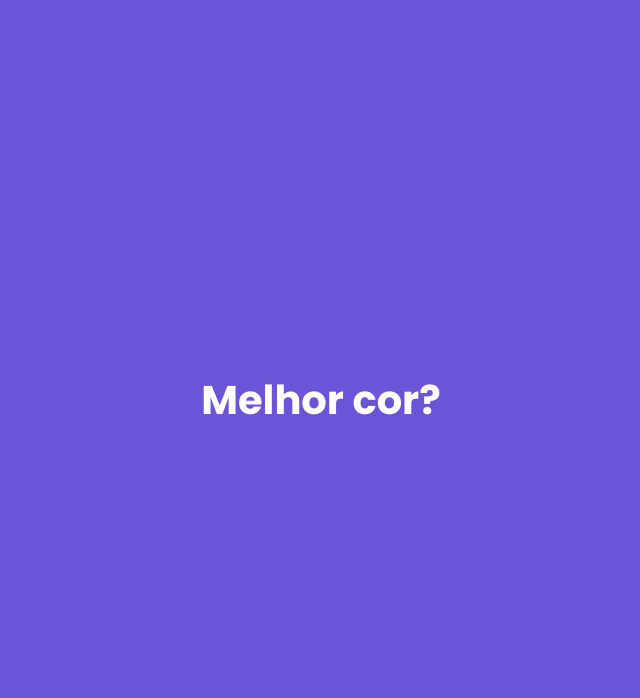
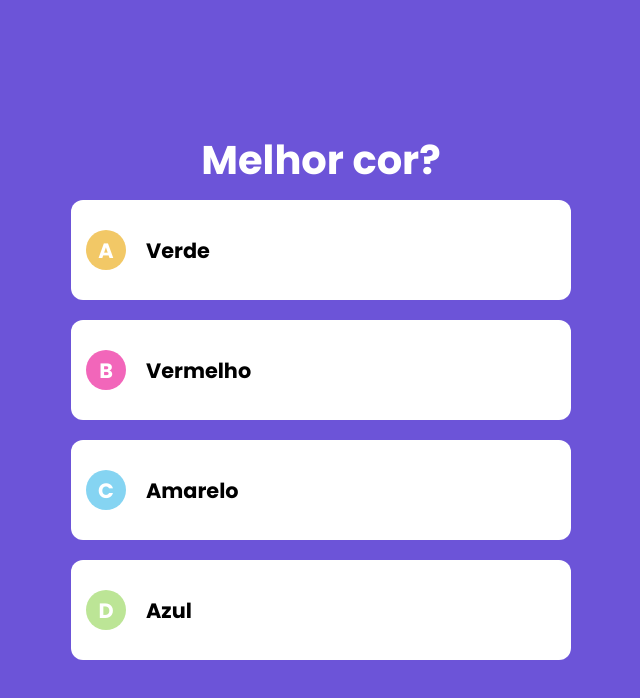
Before and after one commit to jmarc00s/quiz, a Next.js app: page / in a window 1280 px wide. Shown: the top 698 px of the page, without its empty margins (319-959 px from the left). Built offline with nearby package versions, Linux system fonts and the light colour scheme.

Commit message:
Criando componente de resposta

```diff
--- a/src/components/Enunciado.tsx
+++ b/src/components/Enunciado.tsx
@@ -1,5 +1,5 @@
 import React from "react";
-import styles from "../styles/Enunciado.module.css";
+import styles from "./Enunciado.module.css";
 
 interface EnunciadoProps {
   texto: string;
--- a/src/styles/Questao.module.css
+++ b/src/components/Questao.module.css
@@ -1,4 +1,6 @@
 .questao {
   display: flex;
   flex-direction: column;
+  align-items: center;
+  justify-content: center;
 }
--- a/src/components/Questao.tsx
+++ b/src/components/Questao.tsx
@@ -1,16 +1,35 @@
 import React from "react";
 import QuestaoModel from "../model/questao";
-import styles from "../styles/Questao.module.css";
+import styles from "./Questao.module.css";
 import Enunciado from "./Enunciado";
+import Resposta from "./Resposta";
+
+const letras = [
+  { valor: "A", cor: "#f2c866" },
+  { valor: "B", cor: "#f266ba" },
+  { valor: "C", cor: "#85d4f2" },
+  { valor: "D", cor: "#bce596" },
+];
 
 interface QuestaoProps {
   valor: QuestaoModel;
+  aoResponder: (indice: number) => void;
 }
 
-const Questao = ({ valor: questao }: QuestaoProps) => {
+const Questao = ({ valor: questao, aoResponder }: QuestaoProps) => {
   return (
     <div className={styles.questao}>
       <Enunciado texto={questao.enunciado} />
+      {questao?.respostas?.map((resposta, i) => (
+        <Resposta
+          key={i}
+          valor={resposta}
+          indice={i}
+          letra={letras[i].valor}
+          corFundoLetra={letras[i].cor}
+          aoResponder={aoResponder}
+        />
+      ))}
     </div>
   );
 };
--- /dev/null
+++ b/src/components/Resposta.module.css
@@ -0,0 +1,70 @@
+.resposta {
+  display: flex;
+  height: 100px;
+  margin: 10px;
+  width: 80%;
+  min-width: 500px;
+}
+
+.conteudoResposta {
+  position: relative;
+  display: flex;
+  flex: 1;
+}
+
+.letra {
+  display: flex;
+  align-items: center;
+  justify-content: center;
+  height: 40px;
+  width: 40px;
+  border-radius: 50%;
+  font-size: 1.3rem;
+  font-weight: 700;
+  margin-right: 20px;
+  color: #fff;
+}
+
+.valor {
+  font-size: 1.3rem;
+  font-weight: 700;
+}
+
+.frente,
+.verso {
+  display: flex;
+  height: 100%;
+  width: 100%;
+  position: absolute;
+  cursor: pointer;
+}
+
+.frente {
+  align-items: center;
+  border-radius: 12px;
+  padding: 15px;
+  color: #000;
+  background-color: #fff;
+}
+
+.verso > div {
+  display: flex;
+  flex-direction: column;
+  justify-content: center;
+  align-items: center;
+  flex: 1;
+  border-radius: 12px;
+}
+
+.certa {
+  background-color: #2baa6d;
+}
+
+.errada {
+  background-color: #e44e4c;
+}
+
+.certa .valor,
+.errada .valor {
+  font-size: 1.5rem;
+}
--- /dev/null
+++ b/src/components/Resposta.tsx
@@ -0,0 +1,53 @@
+import React from "react";
+import RespostaModel from "../model/resposta";
+import styles from "./Resposta.module.css";
+
+interface RespostaProps {
+  valor: RespostaModel;
+  indice: number;
+  letra: string;
+  corFundoLetra: string;
+  aoResponder: (indice: number) => void;
+}
+
+const Resposta = ({
+  letra,
+  valor: resposta,
+  corFundoLetra,
+  aoResponder,
+  indice,
+}: RespostaProps) => {
+  return (
+    <div className={styles.resposta} onClick={() => aoResponder(indice)}>
+      <div className={styles.conteudoResposta}>
+        {!resposta.revelada ? (
+          <div className={styles.frente}>
+            <div
+              className={styles.letra}
+              style={{ backgroundColor: corFundoLetra }}
+            >
+              {letra}
+            </div>
+            <div className={styles.valor}>{resposta.valor}</div>
+          </div>
+        ) : (
+          <div className={styles.verso}>
+            {resposta.certa ? (
+              <div className={styles.certa}>
+                <div>A resposta certa é ...</div>
+                <div className={styles.valor}>{resposta.valor}</div>
+              </div>
+            ) : (
+              <div className={styles.errada}>
+                <div>A resposta informada está errada ...</div>
+                <div className={styles.valor}>{resposta.valor}</div>
+              </div>
+            )}
+          </div>
+        )}
+      </div>
+    </div>
+  );
+};
+
+export default Resposta;
--- a/src/pages/index.tsx
+++ b/src/pages/index.tsx
@@ -1,20 +1,27 @@
 import type { NextPage } from "next";
+import React from "react";
 import Questao from "../components/Questao";
 import QuestaoModel from "../model/questao";
 import RespostaModel from "../model/resposta";
 import styles from "../styles/Home.module.css";
 
+const QUESTAO_MOCK = new QuestaoModel(1, "Melhor cor?", [
+  RespostaModel.errada("Verde"),
+  RespostaModel.errada("Vermelho"),
+  RespostaModel.errada("Amarelo"),
+  RespostaModel.certa("Azul"),
+]);
+
 const Home: NextPage = () => {
-  const questaoTeste = new QuestaoModel(1, "Melhor cor?", [
-    RespostaModel.errada("Verde"),
-    RespostaModel.errada("Verde"),
-    RespostaModel.errada("Verde"),
-    RespostaModel.certa("Azul"),
-  ]);
+  const [questao, setQuestao] = React.useState(QUESTAO_MOCK);
+
+  function aoResponder(indice: number): void {
+    setQuestao(questao.responder(indice));
+  }
 
   return (
     <div className={styles.container}>
-      <Questao valor={questaoTeste} />
+      <Questao valor={questao} aoResponder={aoResponder} />
     </div>
   );
 };
```
Also changed, not shown: src/components/Enunciado.module.css (renamed from src/styles/Enunciado.module.css).
